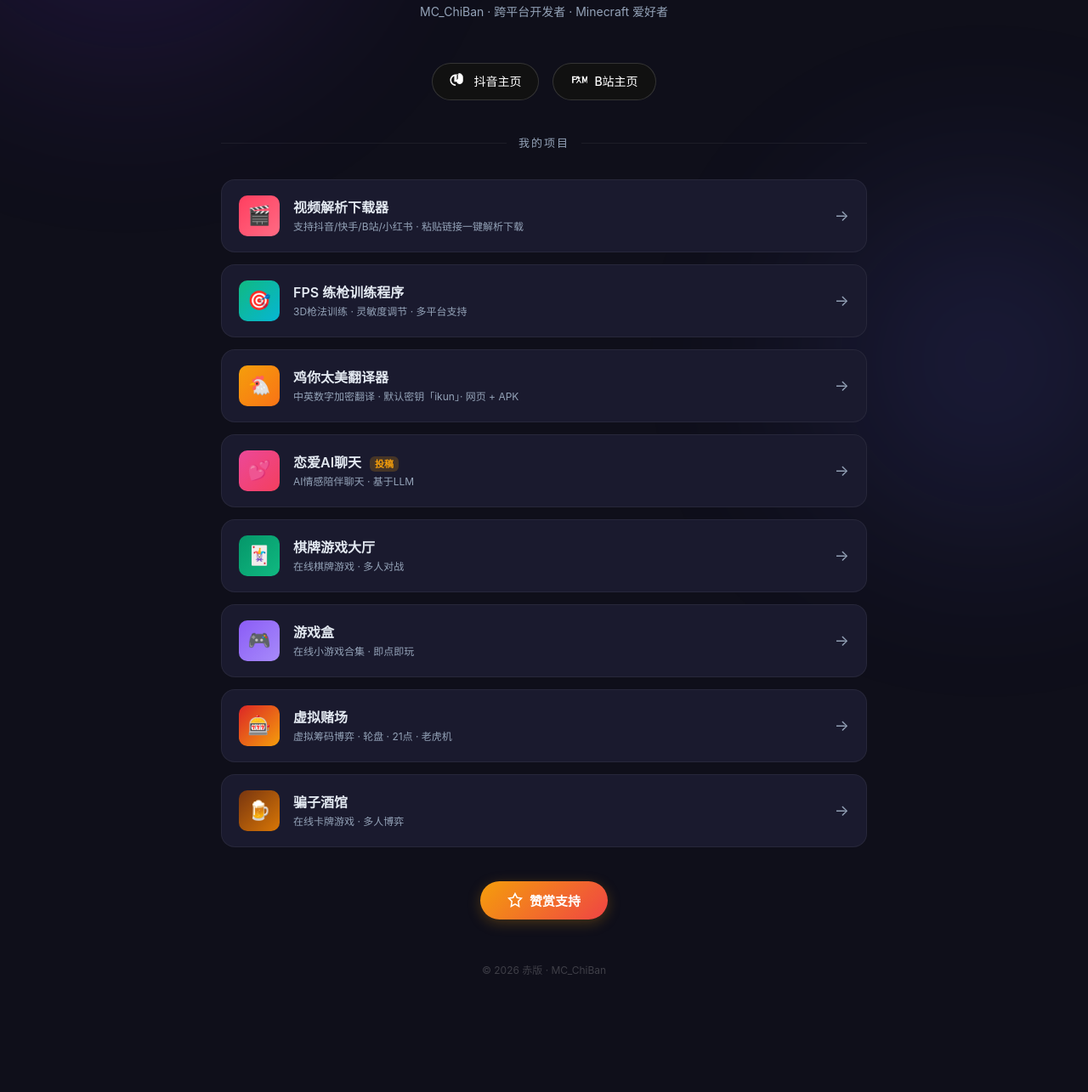
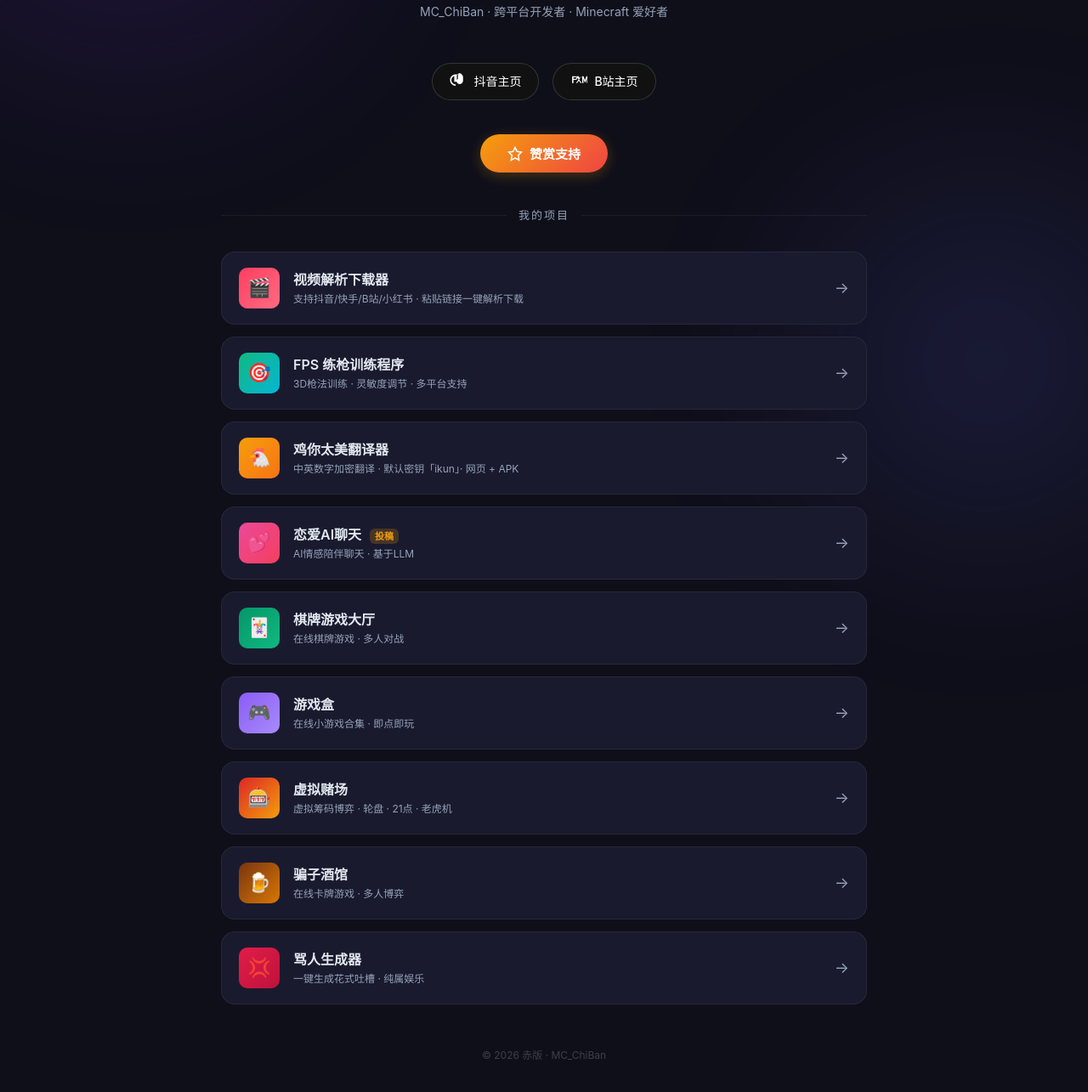
Before and after one commit to PPZZXX123/gerenzhuye, a plain HTML site: page index.html in a window 1280 px wide. Shown: the part 275-1560 px from the top of the page at 85% size. Before the commit the page ends 1486 px from the top, so only its background shows below. Drawn offline with Linux system fonts and the light colour scheme.

Commit message:
Add insult generator + move donate button

```diff
--- a/index.html
+++ b/index.html
@@ -390,6 +390,16 @@
     </a>
   </div>
 
+  <!-- 赞赏 -->
+  <div class="donate-section" style="margin-top:0; margin-bottom:40px;">
+    <button class="donate-btn" onclick="showDonate()">
+      <svg width="18" height="18" viewBox="0 0 24 24" fill="none" stroke="currentColor" stroke-width="2">
+        <path d="M12 2l3.09 6.26L22 9.27l-5 4.87L18.18 22 12 18.56 5.82 22 7 14.14 2 9.27l6.91-1.01L12 2z"/>
+      </svg>
+      赞赏支持
+    </button>
+  </div>
+
   <!-- 项目作品 -->
   <div class="divider"><span>我的项目</span></div>
 
@@ -476,16 +486,16 @@
       <span class="project-arrow">→</span>
     </a>
 
-  </div>
+    <!-- 骂人生成器 -->
+    <a class="project-card" href="https://4810be35d72a4495828e6ce0821513e8.app.codebuddy.work/" target="_blank" rel="noopener">
+      <div class="project-icon" style="background:linear-gradient(135deg,#e11d48,#be123c);">💢</div>
+      <div class="project-info">
+        <div class="name">骂人生成器</div>
+        <div class="desc">一键生成花式吐槽 · 纯属娱乐</div>
+      </div>
+      <span class="project-arrow">→</span>
+    </a>
 
-  <!-- 赞赏 -->
-  <div class="donate-section">
-    <button class="donate-btn" onclick="showDonate()">
-      <svg width="18" height="18" viewBox="0 0 24 24" fill="none" stroke="currentColor" stroke-width="2">
-        <path d="M12 2l3.09 6.26L22 9.27l-5 4.87L18.18 22 12 18.56 5.82 22 7 14.14 2 9.27l6.91-1.01L12 2z"/>
-      </svg>
-      赞赏支持
-    </button>
   </div>
 
   <!-- Footer -->
```
